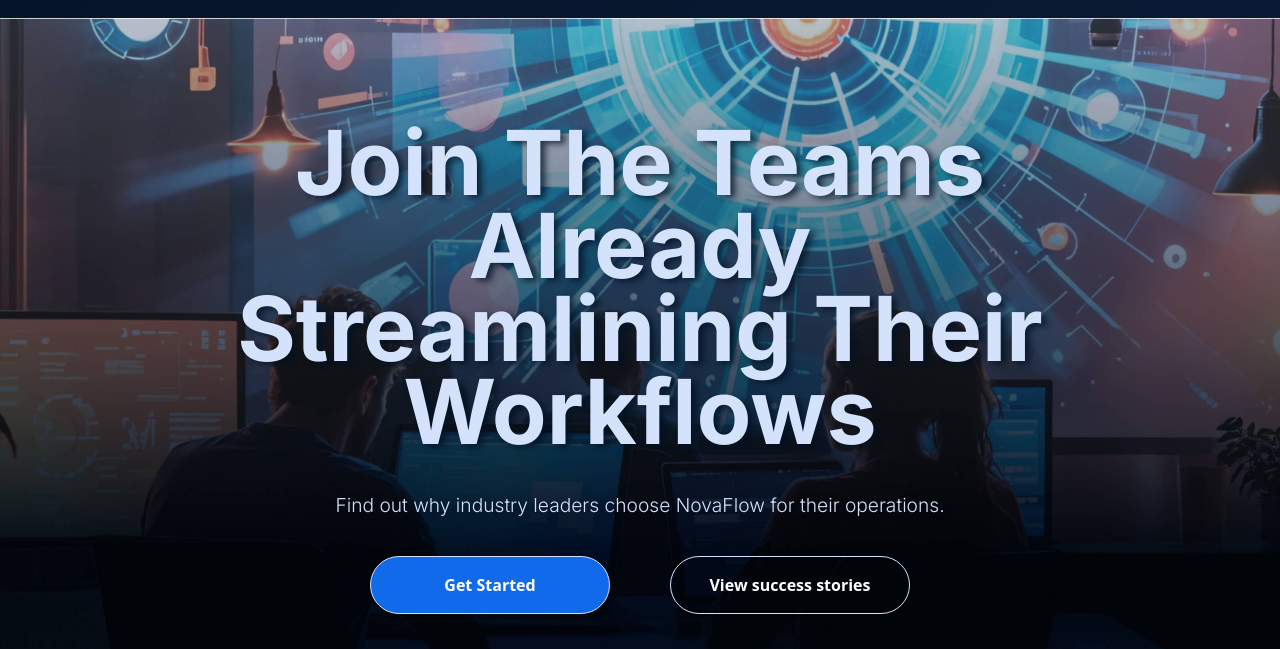
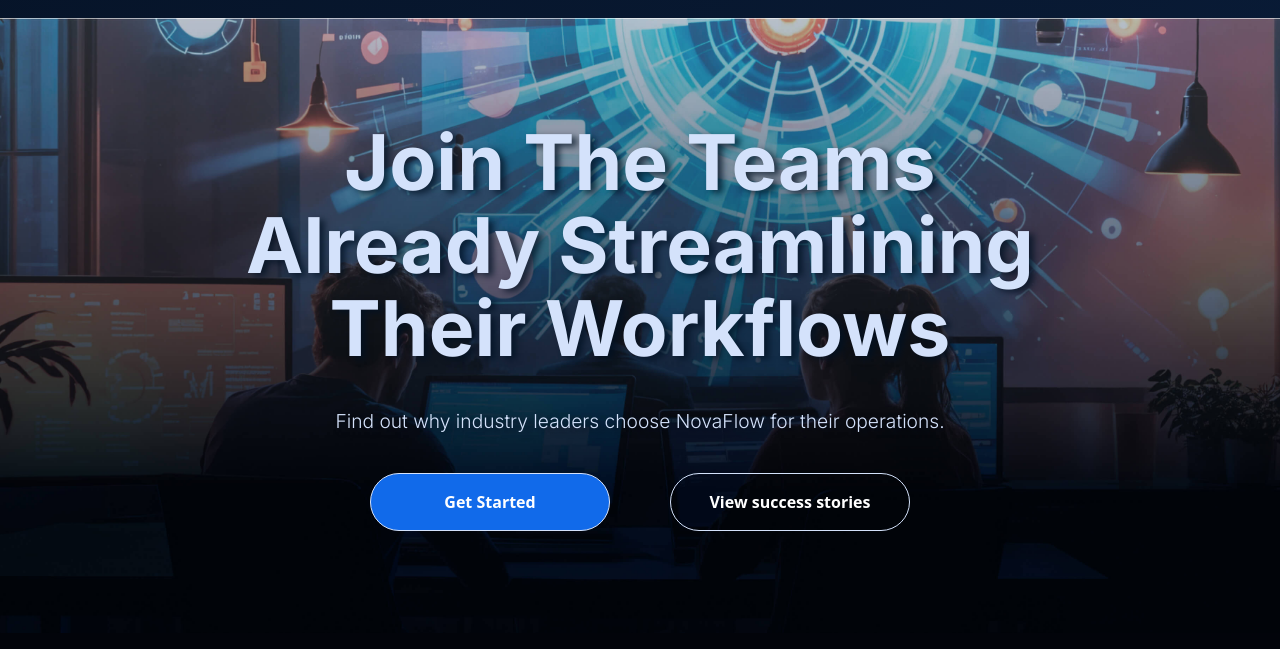
Before and after one commit to Msencebe/novaflow, a plain HTML site: page index.html in a window 1280 px wide. Shown: the part 6160-6809 px from the top of the page. Drawn offline with nearby package versions, Linux system fonts and the light colour scheme.

Commit message:
Add files via upload

```diff
--- a/css/styles.css
+++ b/css/styles.css
@@ -562,7 +562,7 @@ a:hover {
 
   #cta-txt{
     font-family: Inter;
-    font-size: 7vw;
+    font-size: 6vw;
     font-weight: 700;
     line-height: 6.5vw;
     width: 80%;
```
